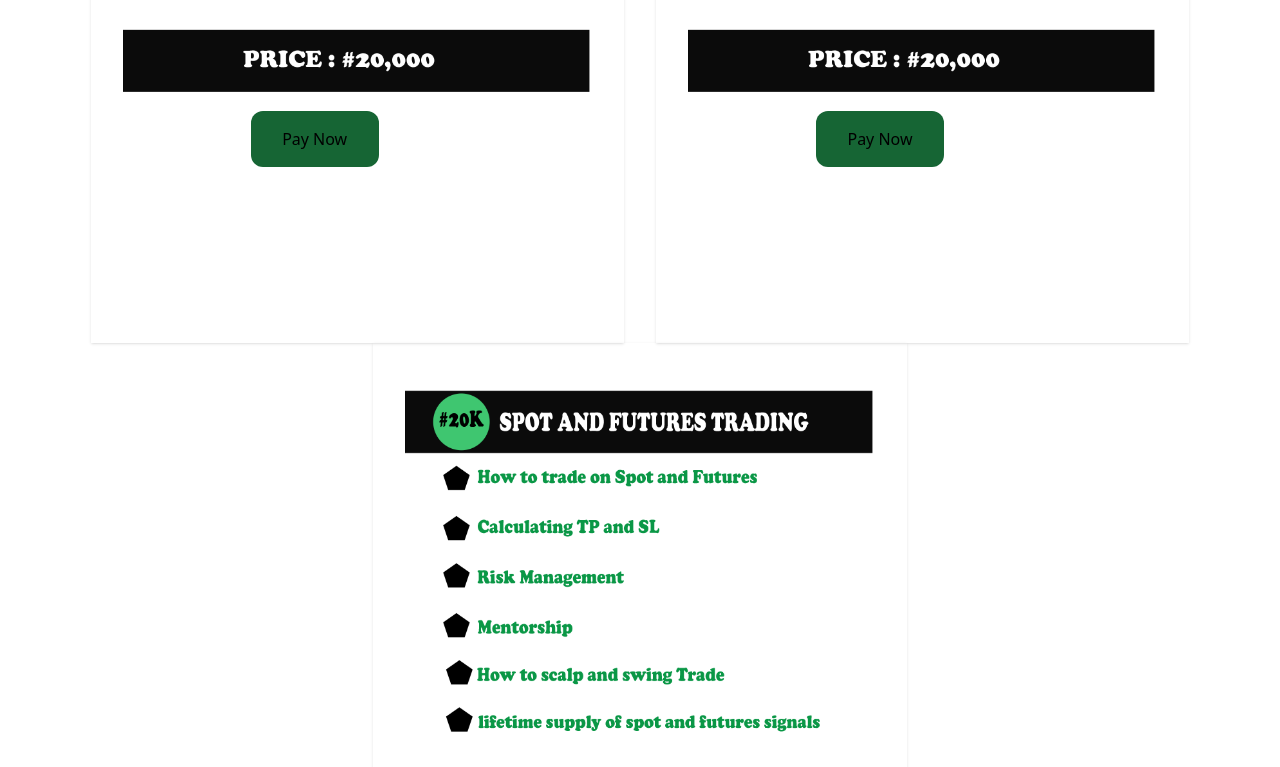
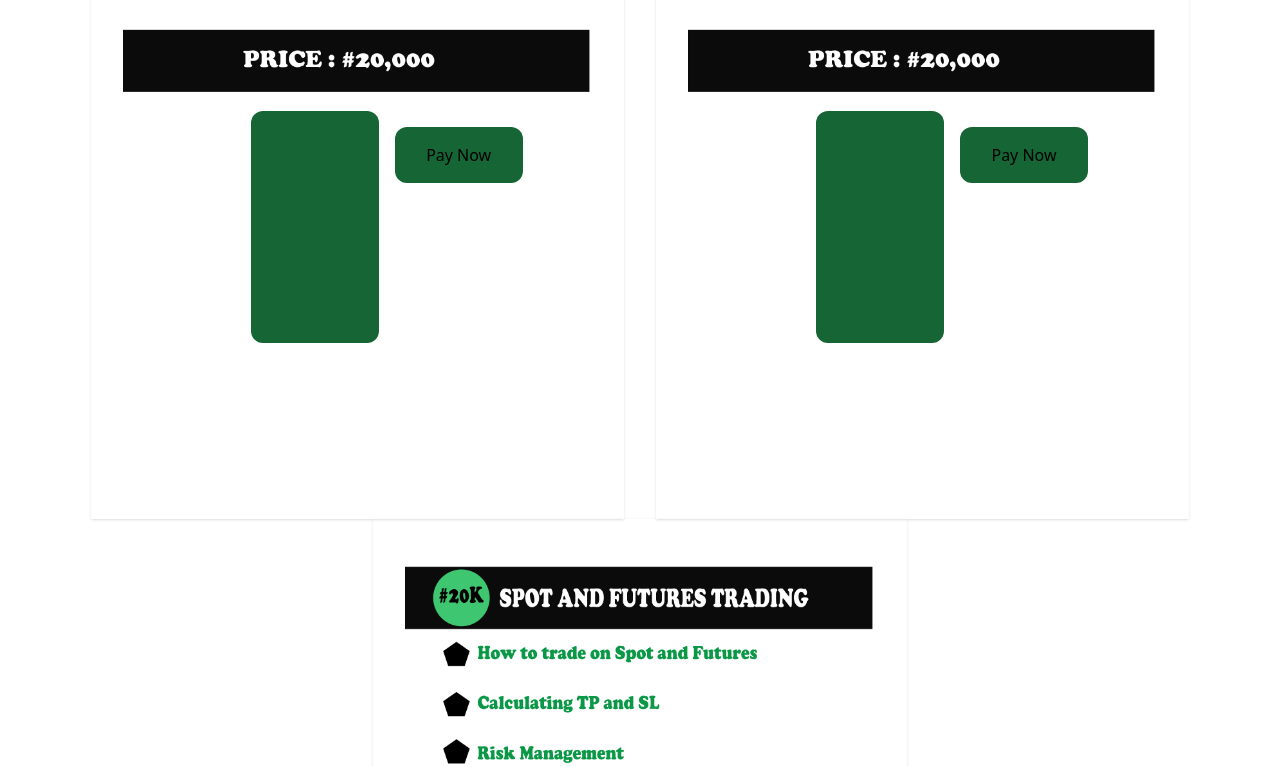
Before and after one commit to seonudoiba/bugacademy, a Next.js app: page /Courses in a window 1280 px wide. Shown: the part 780-1547 px from the top of the page. Built offline with nearby package versions, Linux system fonts and the light colour scheme.

Commit message:
Add PAyment

```diff
--- a/components/PayButton.js
+++ b/components/PayButton.js
@@ -2,10 +2,10 @@ import React from "react";
 import Link from "next/link";
 const PayButton = () => {
 	return (
-		<div>
+		<div className="mb-36 w-32 p-4 text-center mx-32 rounded-xl bg-green-800">
 			<Link
 				href="/Payment"
-				className="mb-36 w-32 p-4 text-center mx-32 rounded-xl bg-green-800">
+				>
 				Pay Now
 			</Link>
 		</div>
```
